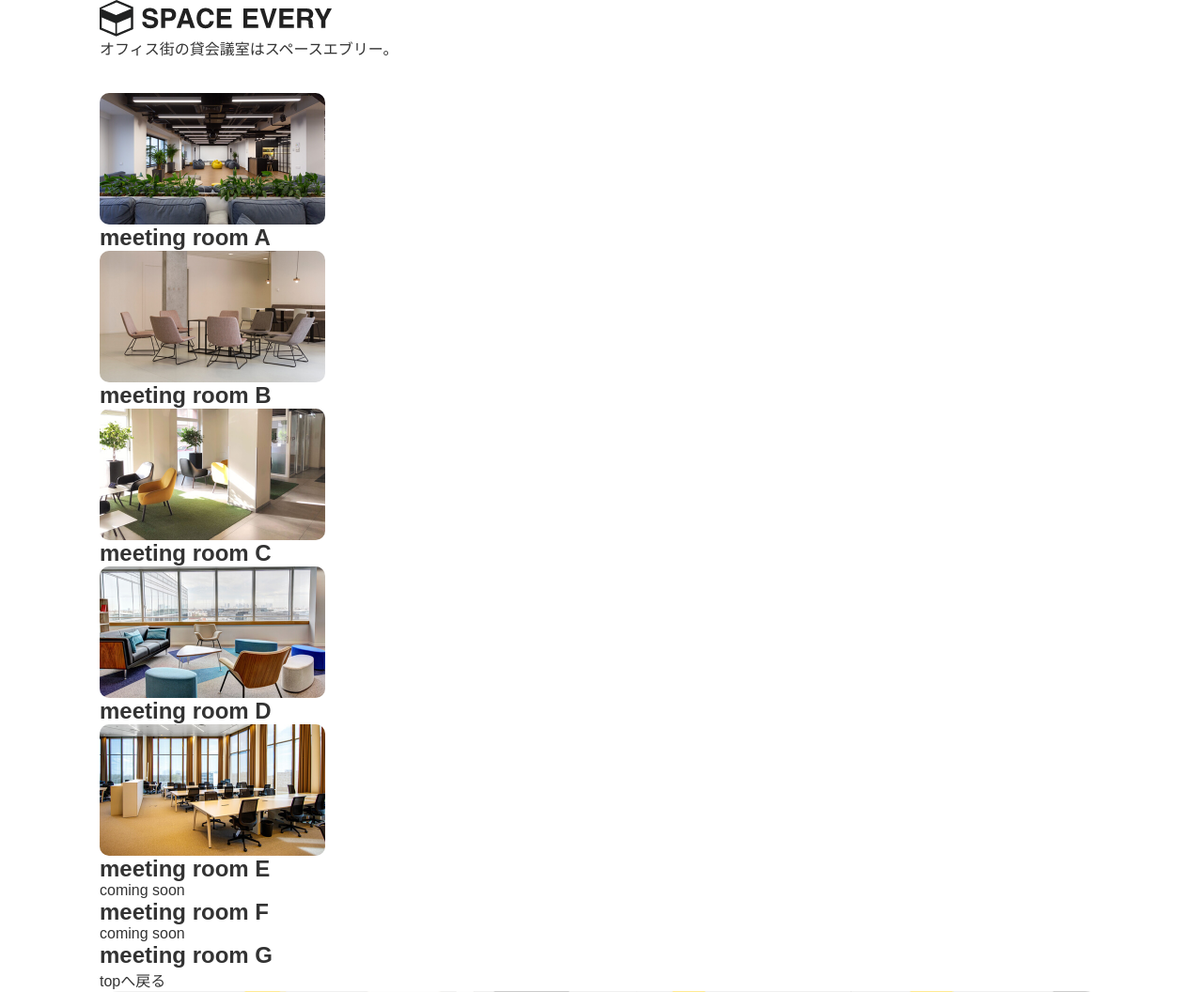
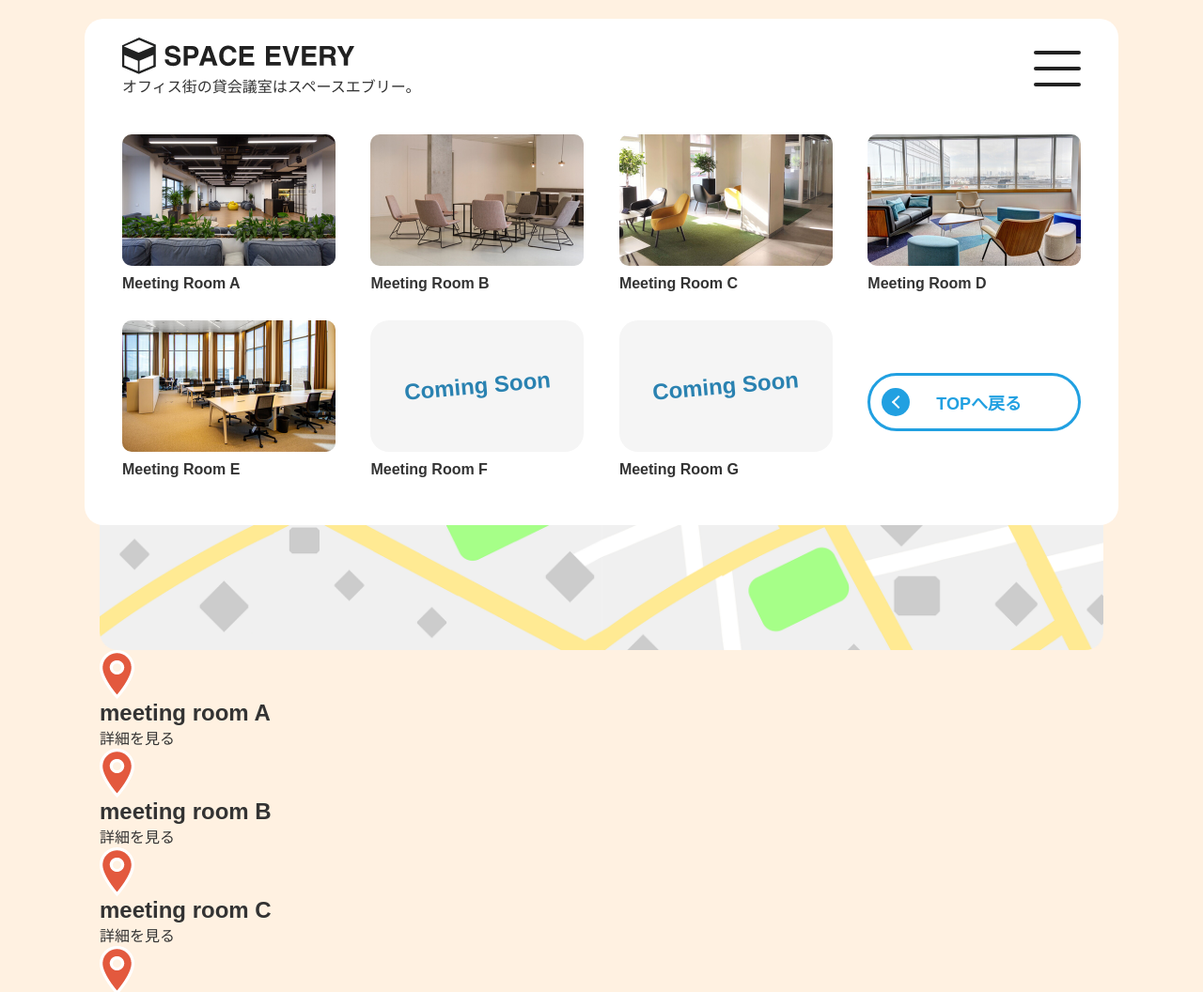
Before and after one commit to mister0nigiri/dcc11, a plain HTML site: page index.html in a window 1280 px wide. Shown: the top 1056 px of the page at 94% size. Drawn offline with nearby package versions, Linux system fonts and the light colour scheme; some packages are replaced by stand-ins of ours.

Commit message:
本日の作業終了

```diff
--- a/css/style.css
+++ b/css/style.css
@@ -6,6 +6,7 @@ html{
 }
 
 body{
+  background-color: #FFF1E1;
   color: #333;
   font-family: "游ゴシック体", YuGothic, "游ゴシック", "Yu Gothic", sans-serif;
 }
@@ -32,3 +33,179 @@ img{
 li{
   list-style: none;
 }
+
+/* HEADER */
+
+.header__inner{
+  margin: 0 auto;
+  padding-top: 20px;
+  padding-bottom: 20px;
+  padding-left: 40px;
+  padding-right: 40px;
+  width: 100%;
+  background-color: #fff;
+  border-radius: 20px;
+  position: fixed;
+  top: 20px;
+  left: 50%;
+  transform: translateX(-50%);
+}
+
+/* .header__top{
+  display: flex;
+  justify-content: space-between;
+  align-items: center;
+} */
+
+.header__hamburger{
+  background-color: #fff;
+  cursor: pointer;
+  width: 50px;
+  height: 34px;
+  position: absolute;
+  top: 34px;
+  right: 40px;
+}
+
+.header__hamburger span{
+  display: inline-block;
+  transition: all .4s;
+  position: absolute;
+  left: 0;
+  height: 4px;
+  border-radius: 2px;
+  background: #222;
+  width: 50px;
+}
+
+.header__hamburger span:nth-of-type(1) {
+  top: 0;
+}
+
+.header__hamburger span:nth-of-type(2) {
+  top: 17px;
+}
+
+.header__hamburger span:nth-of-type(3) {
+  top: 34px;
+}
+
+/*activeクラスが付与されると線が回転して×に*/
+
+.header__hamburger.active span:nth-of-type(1) {
+  top: 18px;
+  transform: translateY(6px) rotate(-45deg);
+}
+
+.header__hamburger.active span:nth-of-type(2) {
+  opacity: 0;
+}
+
+.header__hamburger.active span:nth-of-type(3){
+  top: 30px;
+  transform: translateY(-6px) rotate(45deg);
+}
+
+.header__down ul{
+  margin-top: 40px;
+  padding-bottom: 30px;
+  display: flex;
+  justify-content: space-between;
+  flex-wrap: wrap;
+  gap: 30px;
+}
+
+.header__down ul li{
+  width: 22.222%;
+}
+
+.header__down ul li a{
+  display: block;
+}
+
+.menu-room__img{
+  height: 140px;
+  border-radius: 10px;
+}
+
+.menu-room__title{
+  font-size: 1rem;
+  font-weight: bold;
+  margin-top: 10px;
+  text-transform: capitalize;
+}
+
+.menu-room__noImg{
+  height: 140px;
+  width: 100%;
+  background-color: #F5F5F5;
+  border-radius: 20px;
+  display: flex;
+  align-items: center;
+  justify-content: center;
+}
+
+.coming-soon{
+  text-transform: capitalize;
+  font-size: 1.5rem;
+  font-weight: bold;
+  color: #2A82B1;
+  transform: rotate(-5deg);
+}
+
+.btn-toTop{
+  margin-top: 56px;
+  display: inline-block;
+  font-size: 1.125rem;
+  font-weight: bold;
+  color: #21A0E1;
+  text-transform: uppercase;
+  border: 3px solid currentColor;
+  text-align: center;
+  padding-top: 15px;
+  padding-bottom: 15px;
+  padding-left: 10px;
+  border-radius: 100px;
+  position: relative;
+  transition: .3;
+}
+
+.btn-toTop:hover{
+  transform: scale(1.1);
+}
+
+.btn-toTop::before {
+  content: "";
+  position: absolute;
+  margin: auto;
+  top: 0;
+  bottom: 0;
+  left: 12px;
+  width: 30px;
+  height: 30px;
+  border-radius: 50%;
+  background: #21A0E1;
+}
+
+.btn-toTop::after {
+  content: "";
+  position: absolute;
+  margin: auto;
+  top: 0;
+  bottom: 0;
+  left: 25px;
+  width: 10px;
+  height: 10px;
+  border-top: 2px solid #fff;
+  border-right: 2px solid #fff;
+  transform: rotate(-135deg);
+}
+
+
+
+
+/* MV */
+
+.mv{
+  margin-top: 158px;
+}
--- a/index.html
+++ b/index.html
@@ -30,58 +30,61 @@
 <body>
   <header class="header">
     <div class="header__inner wrapper">
-      <div class="header__left">
+      <div class="header__top">
         <h1 class="site-title"><a href="index.html"><img src="img/logo.png" alt="SPACE EVERY"></a></h1>
         <p class="site-text">オフィス街の貸会議室はスペースエブリー。</p>
+        <div class="header__top__right header__hamburger">
+          <span></span>
+          <span></span>
+          <span></span>
         </div>
-      <nav class="header__right nav">
-        <button id="menu-open" class="btn-menu"></button>
-        <div id="menu-panel">
-          <button id="menu-close" class="btn-menu"></button>
+      </div>
+      <div class="header__down">
         <ul>
-
-            <li>
+          <li class="menu-room">
             <a href="room-a.html">
-                <img src="img/menu-room-a.png" alt="">
-                <h2>meeting room A</h2>
+              <img class="menu-room__img" src="img/menu-room-a.png" alt="">
+              <h2 class="menu-room__title">meeting room A</h2>
             </a>
           </li>
-            <li>
+          <li class="menu-room">
             <a href="room-a.html">
-                <img src="img/menu-room-b.png" alt="">
-                <h2>meeting room B</h2>
+              <img class="menu-room__img" src="img/menu-room-b.png" alt="">
+              <h2 class="menu-room__title">meeting room B</h2>
             </a>
           </li>
-            <li>
+          <li class="menu-room">
             <a href="room-a.html">
-                <img src="img/menu-room-c.png" alt="">
-                <h2>meeting room C</h2>
+              <img class="menu-room__img" src="img/menu-room-c.png" alt="">
+              <h2 class="menu-room__title">meeting room C</h2>
             </a>
           </li>
-            <li>
+          <li class="menu-room">
             <a href="room-a.html">
-                <img src="img/menu-room-d.png" alt="">
-                <h2>meeting room D</h2>
+              <img class="menu-room__img" src="img/menu-room-d.png" alt="">
+              <h2 class="menu-room__title">meeting room D</h2>
             </a>
           </li>
-            <li>
+          <li class="menu-room">
             <a href="room-a.html">
-                <img src="img/menu-room-e.png" alt="">
-                <h2>meeting room E</h2>
+              <img class="menu-room__img" src="img/menu-room-e.png" alt="">
+              <h2 class="menu-room__title">meeting room E</h2>
             </a>
           </li>
-            <li>
+          <li class="menu-room">
             <a href="#">
-                <div></div>
-                <p>coming soon</p>
-                <h2>meeting room F</h2>
+              <div class="menu-room__noImg">
+                <p class="coming-soon">coming soon</p>
+              </div>
+              <h2 class="menu-room__title">meeting room F</h2>
             </a>
           </li>
-            <li>
+          <li class="menu-room">
             <a href="#">
-                <div></div>
-                <p>coming soon</p>
-                <h2>meeting room G</h2>
+              <div class="menu-room__noImg">
+                <p class="coming-soon">coming soon</p>
+              </div>
+              <h2 class="menu-room__title">meeting room G</h2>
             </a>
           </li>
           <li>
@@ -89,7 +92,6 @@
           </li>
         </ul>
       </div>
-      </nav>
     </div>
   </header>
   <main>
```
Also changed, not shown: js/main.js (+14 -0 lines). Lines whose indentation alone changed are shown as unchanged.
